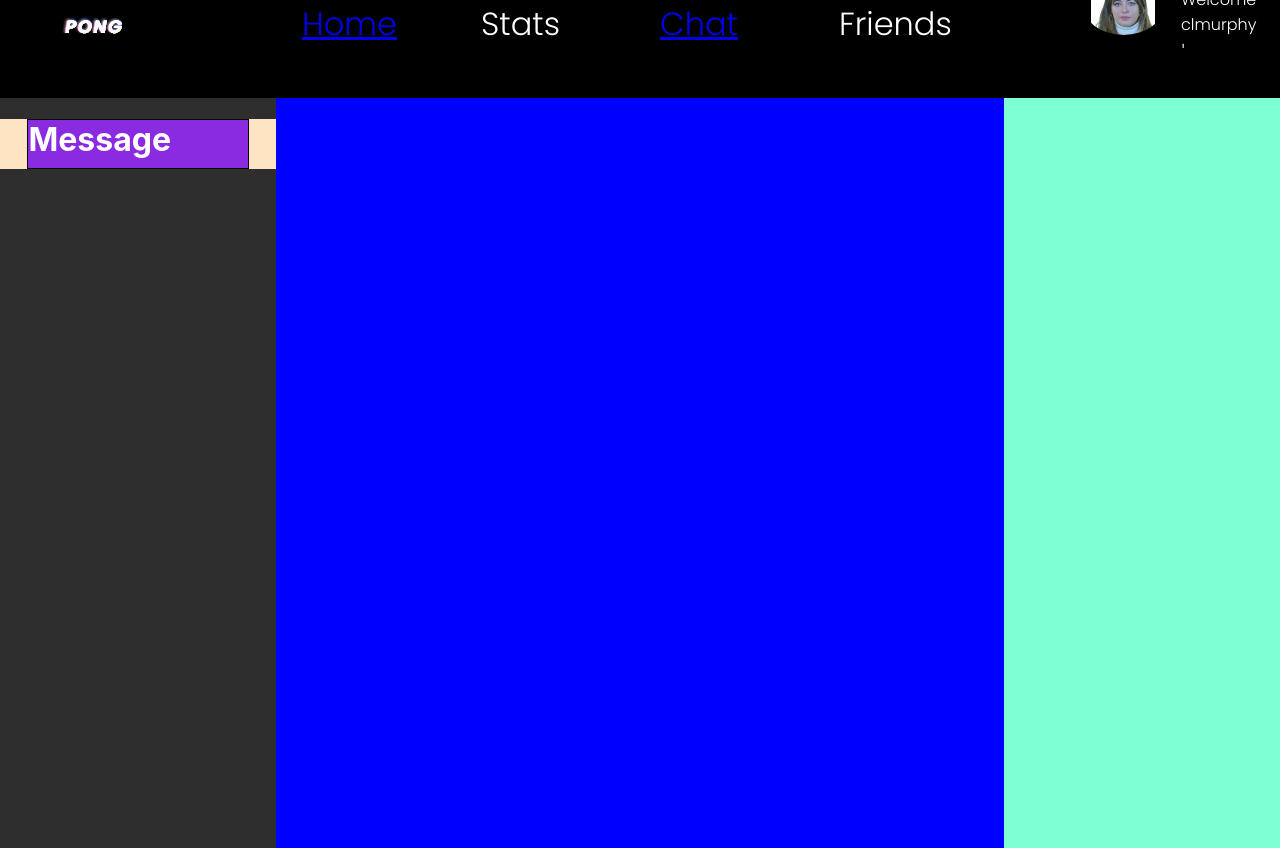
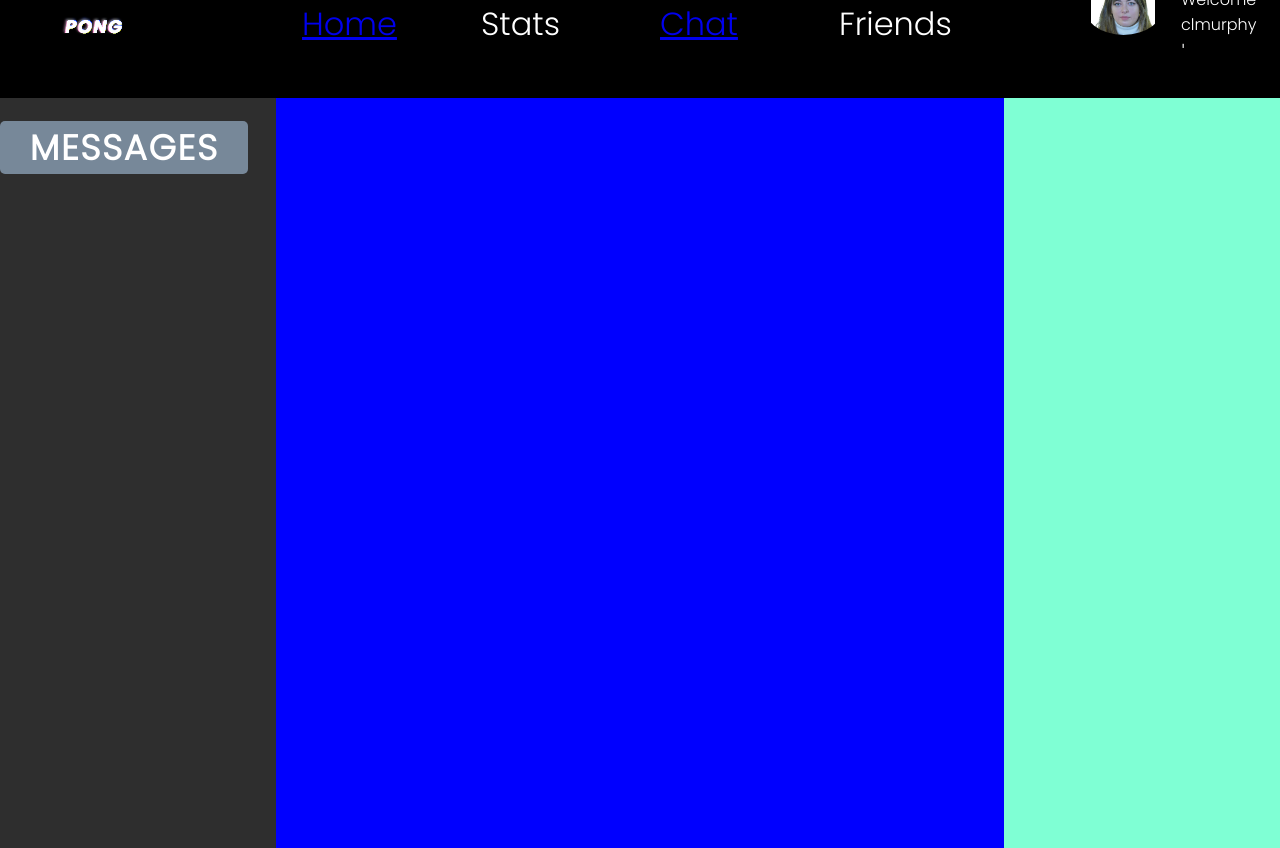
Before and after one commit to clodaghsmurphy/ft_transcendence, a React (Create React App) app in the folder pong_react_app/: page /chat in a window 1280 px wide. Built offline with nearby package versions, Linux system fonts and the light colour scheme.

Commit message:
pour que clodagh regare

```diff
--- a/pong_react_app/src/Chat.css
+++ b/pong_react_app/src/Chat.css
@@ -1,7 +1,7 @@
 .channels
 {
 	display: flex;
-	flex-direction: co;
+	flex-direction: column;
 	flex-grow: 1;
 	flex-basis: 200px;
 	flex-shrink: 1;
@@ -10,45 +10,24 @@
 }
 
 .channels h1 {
+	font-family: 'Poppins';
+	font-weight: 900;
+	font-style: normal;
+	letter-spacing: 0.05em;
+	text-transform: uppercase;
+
 	display: flex;
 	flex-direction: row;
 	justify-content: center;
-	/* align-items: center;
-	text-align: center;
+	align-items: center;
 	overflow: hidden;
 	object-fit: contain;
-	font-size: 35px; */
-	background-color: blueviolet;
+	font-size: 35px;
+	background-color: lightslategrey;
 	color: white;
-	/* padding-left: 5%;
-	padding-right: 5%;
-	padding-top: 5px;
-	padding-bottom: 5px; */
-	/* width: 90%; */
-}
-
-.delimiters {
-	background-color: bisque;
-}
-
-.channels h1 {
-	height: 50px;
-}
-
-.channels h1 .delimiters {
-	display: flex;
-	flex: 1;
-}
-
-.channels_title {
-	color: white;
-}
-
-.channels h1 .channels_title {
-	display: flex;
-	text-align: center;
-	border: solid 1px black;
-	flex: 8;
+	width: 90%;
+	border: 0px;
+	border-radius: 5px;
 }
 
 .chatbox {
--- a/pong_react_app/src/Chat.tsx
+++ b/pong_react_app/src/Chat.tsx
@@ -10,11 +10,7 @@ function Chat()
         <NavBar />
         <main className="page-wrapper">
             <div className="channels">
-				<h1>
-					<div className="delimiters"></div>
-					<div className='channels_title'>Message</div>
-					<div className="delimiters"></div>
-				</h1>
+				<h1>Messages</h1>
 			</div>
             <div className="chatbox"></div>
             <div className="group-members"></div>
```
